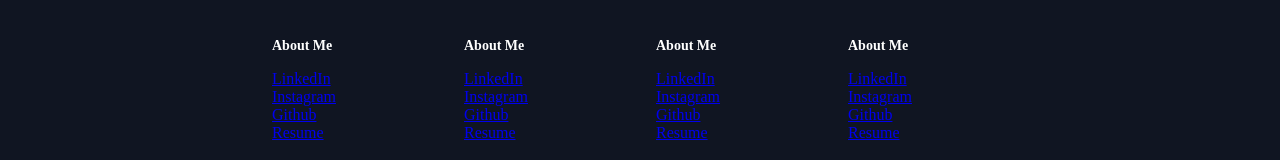
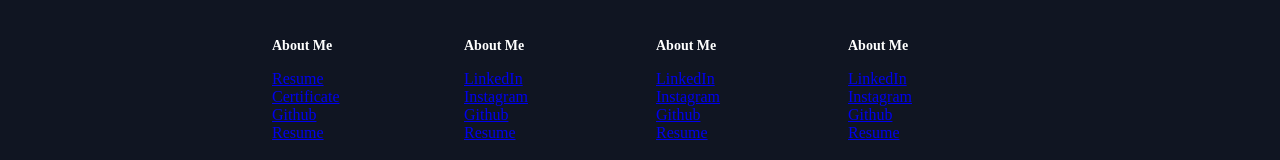
Before and after one commit to DevVlady/DevVlady_Portfolio, a React (Create React App) app: page / in a window 1280 px wide. Shown: the part 4726-4886 px from the top of the page. Built offline with nearby package versions, Linux system fonts and the light colour scheme; a web font is replaced by a local one.

Commit message:
Provided links to my resume and certificate for employers to view if need to.

```diff
--- a/src/components/Footer/Footer.jsx
+++ b/src/components/Footer/Footer.jsx
@@ -15,8 +15,8 @@ const Footer = () => {
                     <FooterLinksWrapper>
                         <FooterLinkItems>
                             <FooterLinkTitle>About Me</FooterLinkTitle>
-                                <a href="https://www.linkedin.com/in/vladimirsdimitrov/">LinkedIn</a>
-                                <a href="https://www.instagram.com/dev_vlady/">Instagram</a>
+                                <a href="https://github.com/DevVlady/VDimitrovs_Resume/raw/main/Vladimir%20Dimitrov%20%7C%20Web%20Developer.pdf">Resume</a>
+                                <a href="https://github.com/DevVlady/Dev_Certificate/raw/main/Rutgers%20Letter%20%7C%20Certificate.pdf">Certificate</a>
                                 <a href="https://github.com/DevVlady">Github</a>
                                 <a href="https://github.com/DevVlady/VDimitrovs_Resume/raw/main/Vladimir%20Dimitrov%20%7C%20Web%20Developer.pdf">Resume</a>
                         </FooterLinkItems>
```
